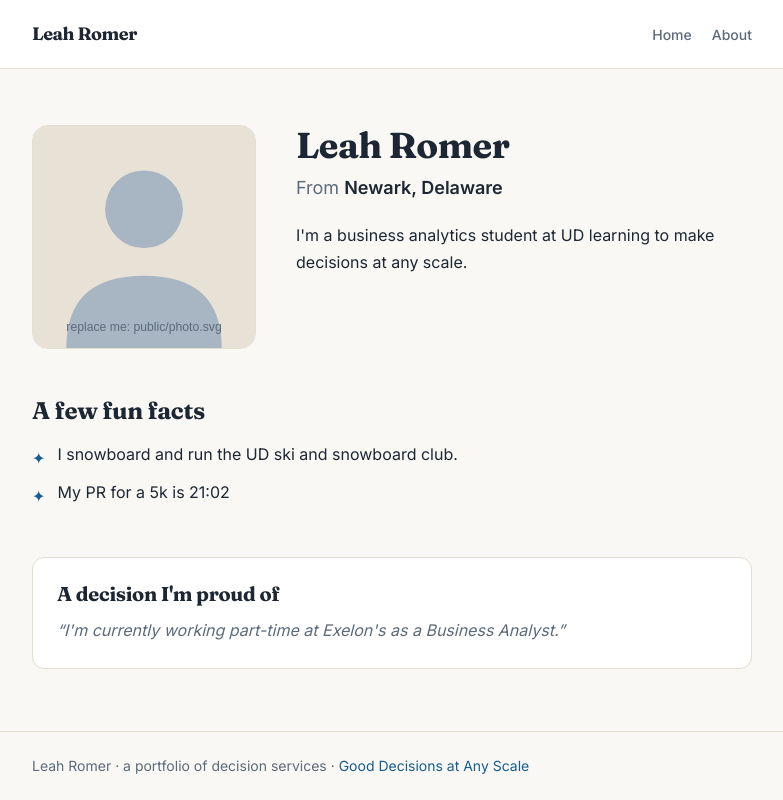
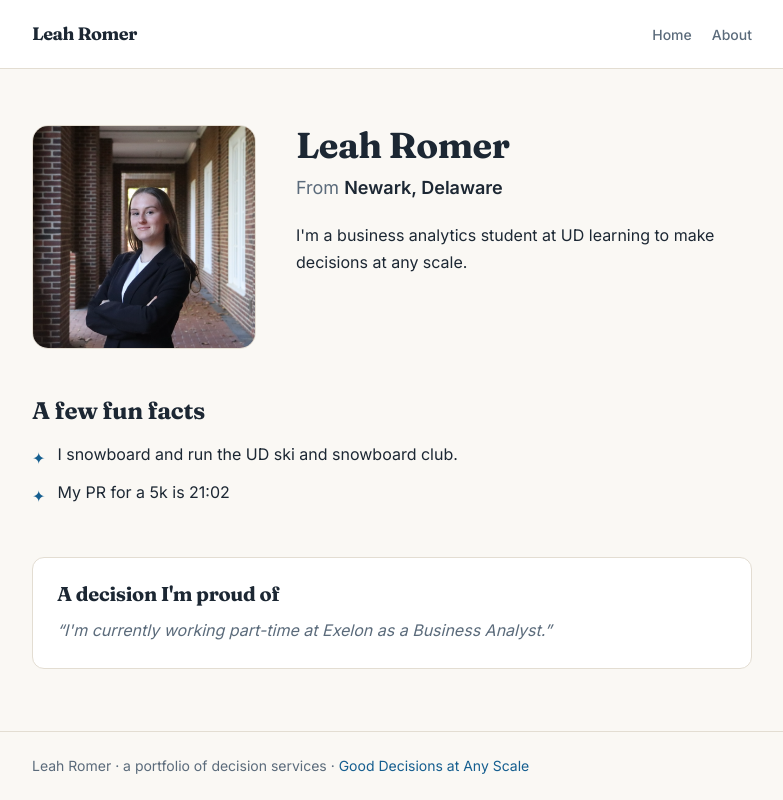
Before and after one commit to leahrome-prog/my-site, a Next.js app: page /about in a window 1280 px wide. Shown: the whole page, without its empty margins (248-1031 px from the left). Built offline with nearby package versions, Linux system fonts and the light colour scheme.

Commit message:
Replace the placeholder person with me

```diff
--- a/src/profile.ts
+++ b/src/profile.ts
@@ -35,14 +35,14 @@ export const profile = {
 
   /** One decision you're proud of, in a sentence. */
   decisionImProudOf:
-    "I'm currently working part-time at Exelon's as a Business Analyst.",
+    "I'm currently working part-time at Exelon as a Business Analyst.",
 
   /**
    * Your photo. Replace public/photo.svg with a real photo of you
    * (e.g. put photo.jpg in the public/ folder and change this to "/photo.jpg").
    * It must be a real image file: the grader fetches it and checks.
    */
-  photoPath: "/photo.svg",
+  photoPath: "/photo.jpg",
 
   /**
    * Who can see your roster card:
```
Also changed, not shown: public/photo.jpg (added), src/app/api/profile/route.ts (line endings or trailing spaces).
